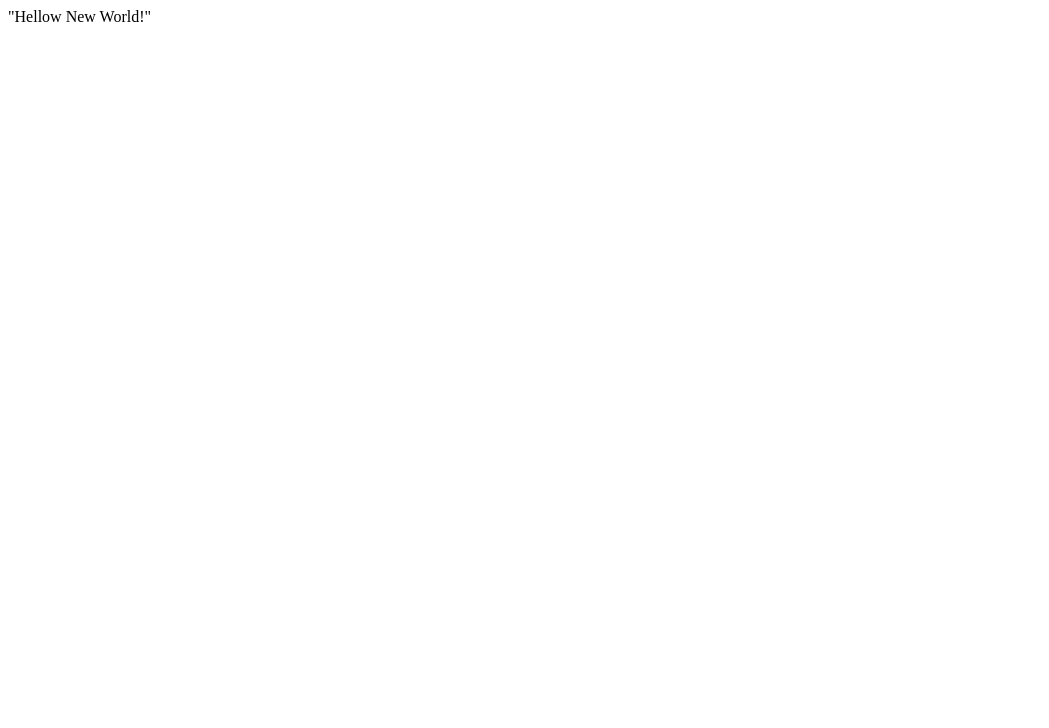
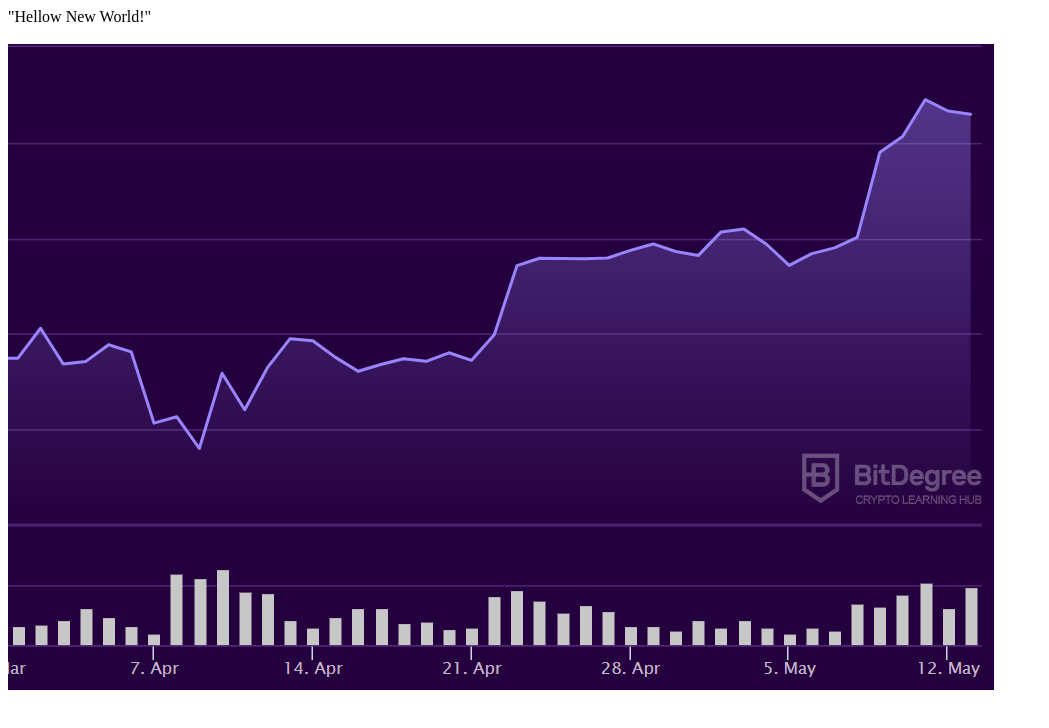
Before and after one commit to brunorobin2022/brunorobin2022.github.io, a plain HTML site: page index.html in a window 1280 px wide. Shown: the whole page, without its empty margins (0-1049 px from the left). Drawn offline with Linux system fonts and the light colour scheme.

Commit message:
add pic to main page

```diff
--- a/index.html
+++ b/index.html
@@ -1 +1,3 @@
 "Hellow New World!"
+<br> </br>
+<img src="images/crypto-volumes1.PNG" alt="crypto volumes graph">
```
